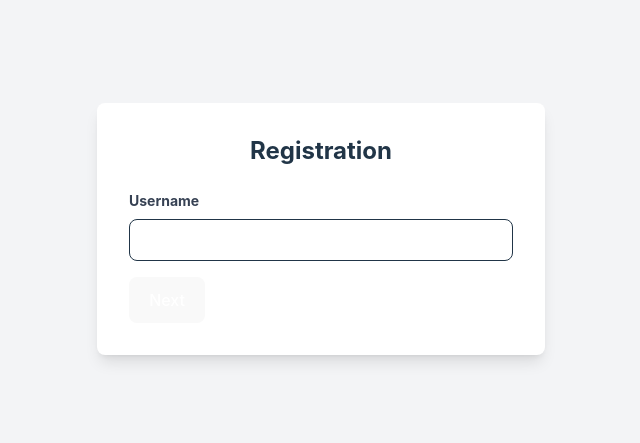
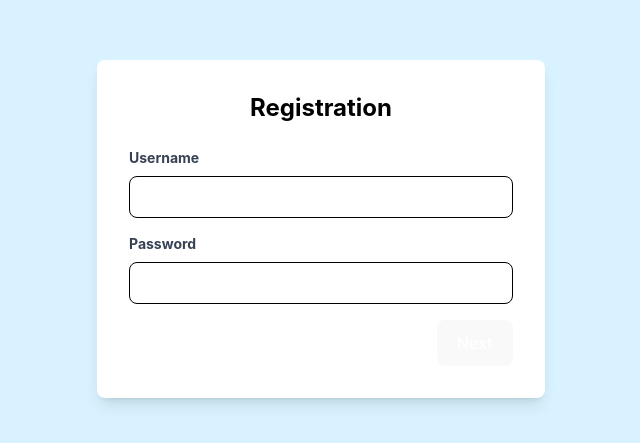
Before and after one commit to jeffersonnle/image_to_insurance, a React (Vite) app in the folder frontend/: page /register in a window 1280 px wide. Shown: the part 171-614 px from the top of the page, without its empty margins (319-959 px from the left). Built offline with nearby package versions, Linux system fonts and the light colour scheme; the HTML template or start-up script is replaced by a standard one.

Commit message:
registration frontend finalized

```diff
--- a/frontend/src/components/Login.jsx
+++ b/frontend/src/components/Login.jsx
@@ -1,8 +1,10 @@
 import React from 'react';
+import { useNavigate } from 'react-router-dom';
 
 const Login = () => {
+  const navigate = useNavigate();
   return (
-    <div className="flex flex-col items-center justify-center min-h-screen w-screen" style={{ backgroundColor: '#ADD8E6' }}>
+    <div className="flex flex-col items-center justify-center min-h-screen w-screen" style={{ backgroundColor: '#D8F3FF' }}>
       <div className="w-full max-w-xl bg-white rounded-lg shadow-lg p-8">
         <h2 className="text-2xl font-bold text-center mb-6 text-black">Login</h2>
         <form>
@@ -12,7 +14,7 @@ const Login = () => {
             </label>
             <input
               type="email"
-              className="w-full px-4 py-2 border rounded-lg focus:outline-none focus:ring-2 focus:ring-blue-400"
+              className="w-full px-4 py-2 border rounded-lg focus:outline-none focus:ring-2 focus:ring-blue-400 text-black"
               placeholder="Enter your email"
               required
             />
@@ -24,7 +26,7 @@ const Login = () => {
             </label>
             <input
               type="password"
-              className="w-full px-4 py-2 border rounded-lg focus:outline-none focus:ring-2 focus:ring-blue-400"
+              className="w-full px-4 py-2 border rounded-lg focus:outline-none focus:ring-2 focus:ring-blue-400 text-black"
               placeholder="Enter your password"
               required
             />
@@ -39,7 +41,7 @@ const Login = () => {
         </form>
 
         <p className="mt-4 text-sm text-gray-600 text-center">
-          Don't have an account? <a href="#" className="text-blue-500">Sign up</a>
+          Don't have an account? <a href="register" className="text-blue-500" onClick={() => navigate("/register")}>Sign up</a>
         </p>
       </div>
     </div>
--- a/frontend/src/components/Register.jsx
+++ b/frontend/src/components/Register.jsx
@@ -18,20 +18,28 @@ const RegistrationForm = () => {
     job_occupation: ''
   });
 
-  const fields = [
+  const fieldGroups = [
+    [
       { name: 'username', label: 'Username', type: 'text', required: true },
-    { name: 'password', label: 'Password', type: 'password', required: true },
+      { name: 'password', label: 'Password', type: 'password', required: true }
+    ],
+    [
       { name: 'first_name', label: 'First Name', type: 'text', required: true },
       { name: 'middle_name', label: 'Middle Name', type: 'text' },
       { name: 'last_name', label: 'Last Name', type: 'text', required: true },
-    { name: 'insurance_provider', label: 'Insurance Provider', type: 'text' },
+      { name: 'age', label: 'Age', type: 'number' },
+      { name: 'job_occupation', label: 'Job Occupation', type: 'text' }
+    ],
+    [
       { name: 'street_address', label: 'Street Address', type: 'text', required: true },
       { name: 'city', label: 'City', type: 'text', required: true },
       { name: 'state', label: 'State', type: 'text', required: true },
-    { name: 'zip_code', label: 'Zip Code', type: 'text', required: true },
-    { name: 'age', label: 'Age', type: 'number' },
+      { name: 'zip_code', label: 'Zip Code', type: 'text', required: true }
+    ],
+    [
       { name: 'date_of_occurrence', label: 'Date of Occurrence', type: 'date', required: true },
-    { name: 'job_occupation', label: 'Job Occupation', type: 'text' }
+      { name: 'insurance_provider', label: 'Insurance Provider', type: 'text' }
+    ]
   ];
 
   const handleChange = (e) => {
@@ -39,7 +47,7 @@ const RegistrationForm = () => {
   };
 
   const nextStep = () => {
-    if (step < fields.length - 1) setStep(step + 1);
+    if (step < fieldGroups.length - 1) setStep(step + 1);
   };
 
   const prevStep = () => {
@@ -52,26 +60,30 @@ const RegistrationForm = () => {
   };
 
   return (
-    <div className="flex items-center justify-center min-h-screen w-screen bg-gray-100">
+    <div className="flex items-center justify-center min-h-screen w-screen bg-gray-100" style={{ backgroundColor: '#D8F3FF' }}>
       <div className="w-full max-w-md bg-white p-8 rounded-lg shadow-lg">
-        <h2 className="text-2xl font-bold text-center mb-6">Registration</h2>
+        <h2 className="text-2xl font-bold text-center mb-6 text-black">Registration</h2>
         <form onSubmit={handleSubmit}>
           <div className="mb-4">
+            {fieldGroups[step].map((field) => (
+              <div key={field.name} className="mb-4">
                 <label className="block text-gray-700 text-sm font-bold mb-2">
-              {fields[step].label}
+                  {field.label}
                 </label>
                 <input
-              type={fields[step].type}
-              name={fields[step].name}
-              value={formData[fields[step].name]}
+                  type={field.type}
+                  name={field.name}
+                  value={formData[field.name] || ''}
                   onChange={handleChange}
-              required={fields[step].required || false}
-              className="w-full px-4 py-2 border rounded-lg focus:outline-none focus:ring-2 focus:ring-blue-400"
+                  required={field.required || false}
+                  className="w-full px-4 py-2 border rounded-lg focus:outline-none focus:ring-2 focus:ring-blue-400 text-black"
                 />
+              </div>
+            ))}
           </div>
 
           <div className="flex justify-between">
-            {step > 0 && (
+            <div>{step > 0 && (
               <button
                 type="button"
                 className="bg-gray-500 text-white py-2 px-4 rounded-lg hover:bg-gray-600"
@@ -79,9 +91,9 @@ const RegistrationForm = () => {
               >
                 Back
               </button>
-            )}
-
-            {step < fields.length - 1 ? (
+            )}</div>
+            <div>
+              {step < fieldGroups.length - 1 ? (
                 <button
                   type="button"
                   className="bg-blue-500 text-white py-2 px-4 rounded-lg hover:bg-blue-600"
@@ -98,6 +110,7 @@ const RegistrationForm = () => {
                 </button>
               )}
             </div>
+          </div>
         </form>
       </div>
     </div>
```
Lines whose indentation alone changed are shown as unchanged.
